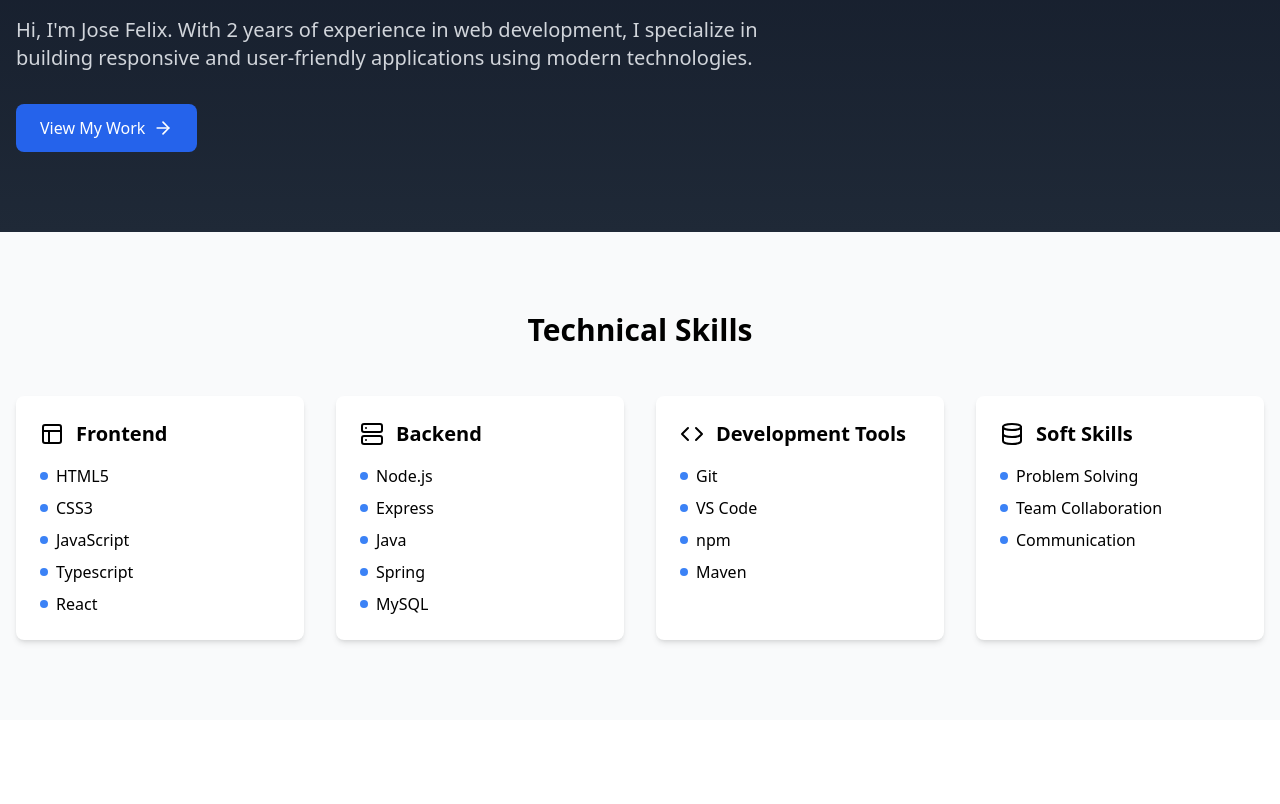
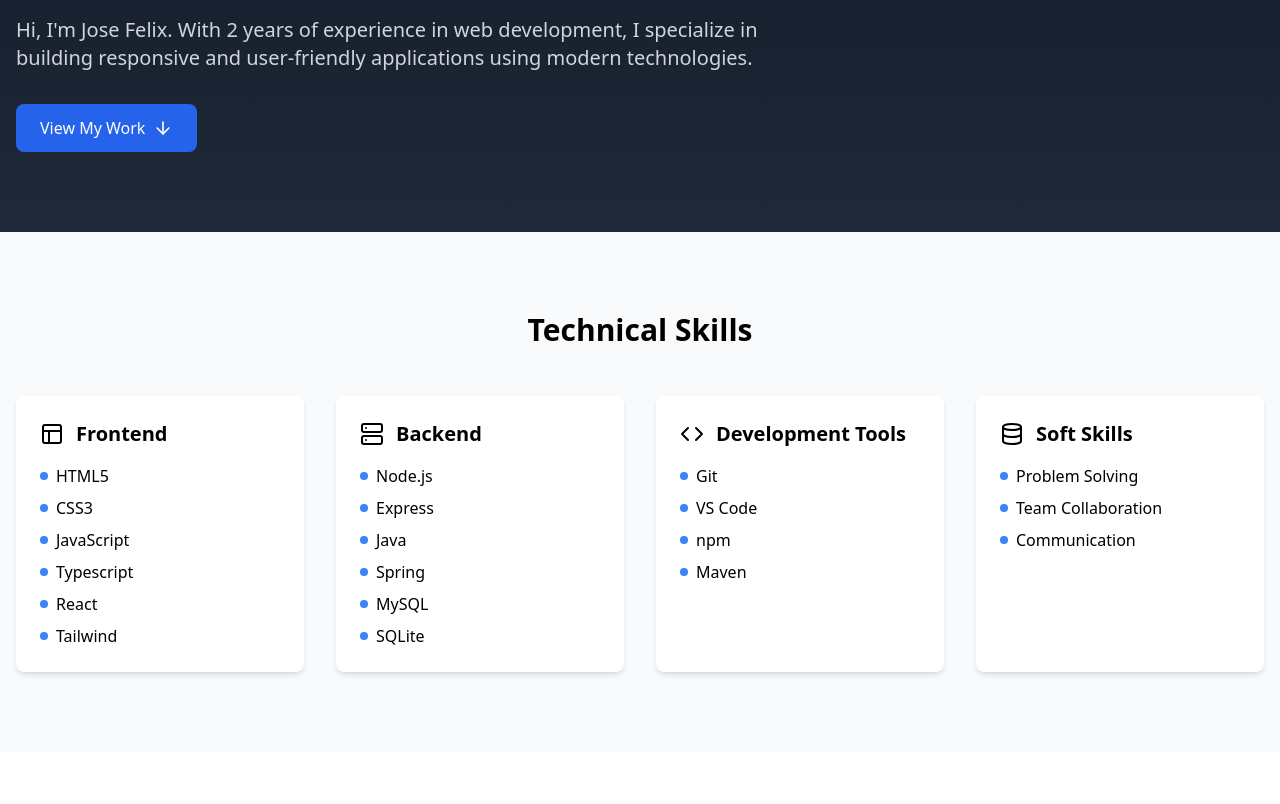
Before and after one commit to FelixCodex/Portfolio, a React (Vite) app: page / in a window 1280 px wide. Shown: the part 308-1112 px from the top of the page. Built offline with nearby package versions, Linux system fonts and the light colour scheme.

Commit message:
Updated Skills

```diff
--- a/src/components/Hero.tsx
+++ b/src/components/Hero.tsx
@@ -1,5 +1,5 @@
-import React from 'react';
-import { ArrowRight } from 'lucide-react';
+import React from "react";
+import { ArrowRight } from "lucide-react";
 
 export function Hero() {
   return (
@@ -7,11 +7,12 @@ export function Hero() {
       <div className="container mx-auto px-4">
         <div className="max-w-3xl">
           <h1 className="text-5xl font-bold mb-6">
-            Frontend Developer with a Passion for Creating Amazing Web Experiences
+            Frontend Developer with a Passion for Creating Amazing Web
+            Experiences
           </h1>
           <p className="text-xl text-gray-300 mb-8">
-            Hi, I'm Jose Felix. With 2 years of experience in web development,
-            I specialize in building responsive and user-friendly applications
+            Hi, I'm Jose Felix. With 2 years of experience in web development, I
+            specialize in building responsive and user-friendly applications
             using modern technologies.
           </p>
           <a
@@ -19,7 +20,7 @@ export function Hero() {
             className="inline-flex items-center gap-2 bg-blue-600 hover:bg-blue-700 text-white px-6 py-3 rounded-lg transition-colors"
           >
             View My Work
-            <ArrowRight className="w-5 h-5" />
+            <ArrowRight className="w-5 h-5 rotate-90" />
           </a>
         </div>
       </div>
--- a/src/components/Skills.tsx
+++ b/src/components/Skills.tsx
@@ -2,8 +2,8 @@ import React from "react";
 import { Code, Server, Database, Layout } from "lucide-react";
 
 const skills = {
-  frontend: ["HTML5", "CSS3", "JavaScript", "Typescript", "React"],
-  backend: ["Node.js", "Express", "Java", "Spring", "MySQL"],
+  frontend: ["HTML5", "CSS3", "JavaScript", "Typescript", "React", "Tailwind"],
+  backend: ["Node.js", "Express", "Java", "Spring", "MySQL", "SQLite"],
   tools: ["Git", "VS Code", "npm", "Maven"],
   soft: ["Problem Solving", "Team Collaboration", "Communication"],
 };
```
